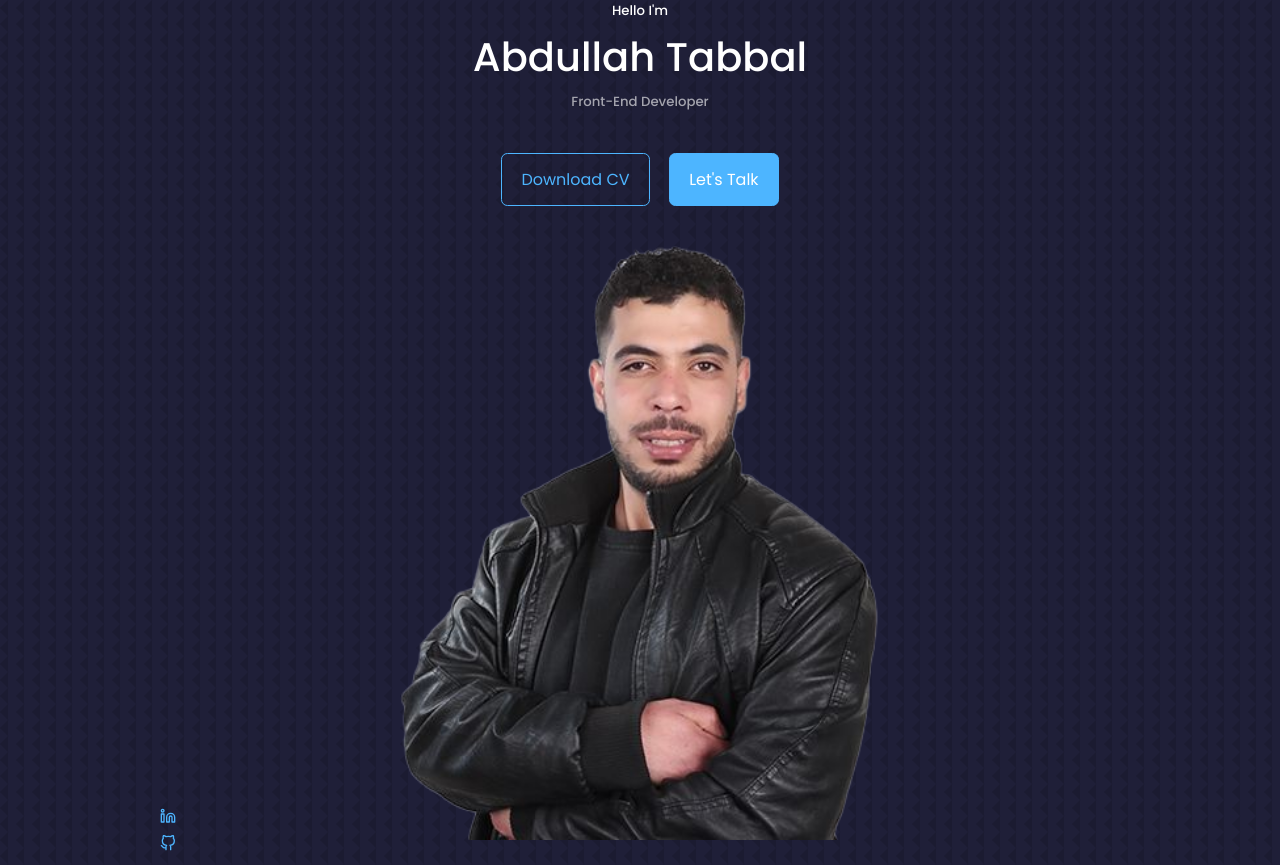
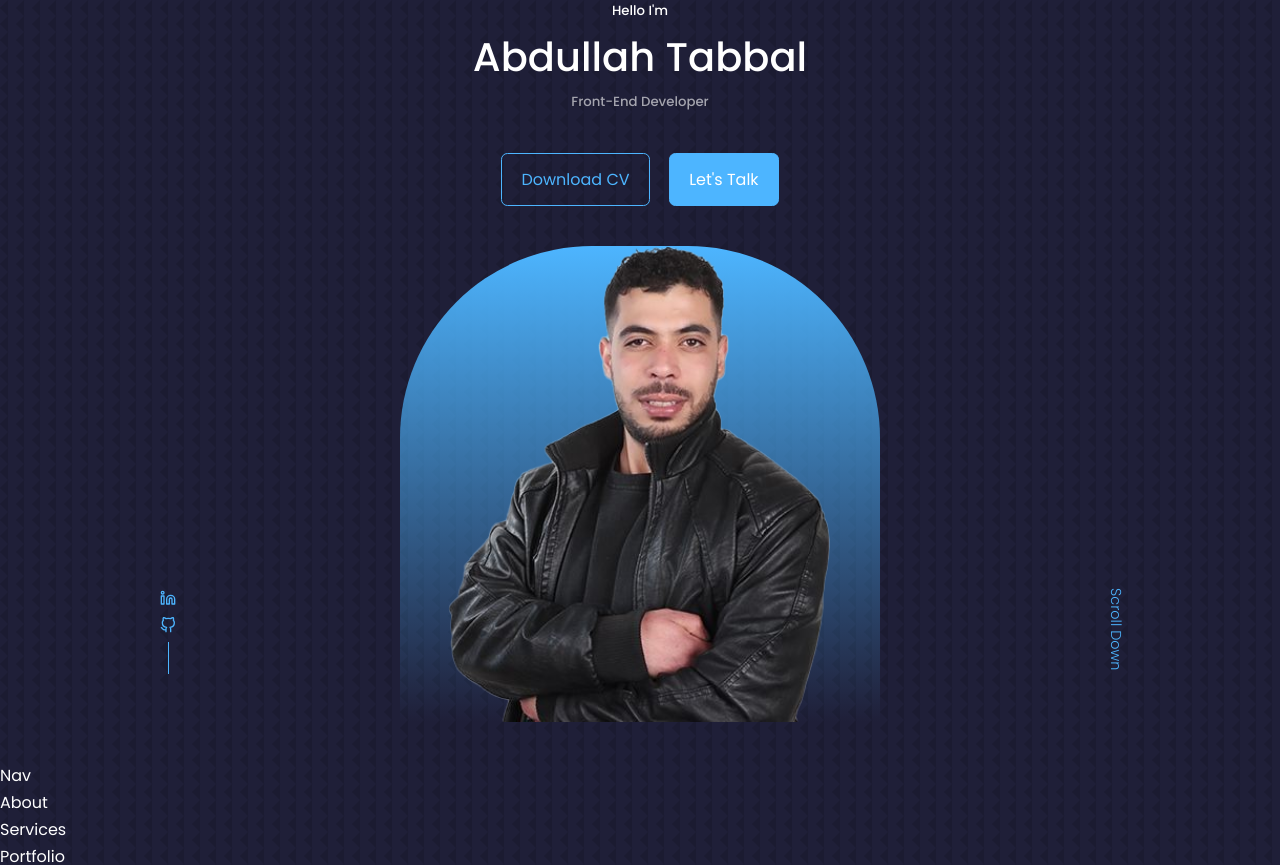
Before and after one commit to AbdullahPS/Portfilio_React, a React (Create React App) app in the folder portfolio/: page / in a window 1280 px wide. Shown: the top 865 px of the page. Built offline with nearby package versions, Linux system fonts and the light colour scheme.

Commit message:
Header:Add backgorund to image and style scroll button

```diff
--- a/portfolio/src/components/header/header.css
+++ b/portfolio/src/components/header/header.css
@@ -13,6 +13,13 @@ header{
 .me{
     width: 50%;
     margin: 2.5rem auto;
+    background:  linear-gradient(var(--color-primary),transparent);
+    border-radius: 12rem 12rem 0 0 ;
+    overflow: hidden;
+}
+.me img{
+    width: 80%;
+    margin: 0 auto;
 }
 
 .CTA{
@@ -31,3 +38,18 @@ header{
     left: 0;
     bottom: 3rem;
 }
+
+.header__socials::after{
+    content: '';
+    width: 1px;
+    height: 2rem;
+    background: var(--color-primary);
+}
+
+.scroll__down{
+    position: absolute;
+    right: -2.3rem;
+    bottom: 5rem;
+    font-weight: 300;
+transform: rotate(90deg) ;
+font-size: .9rem;}
```
